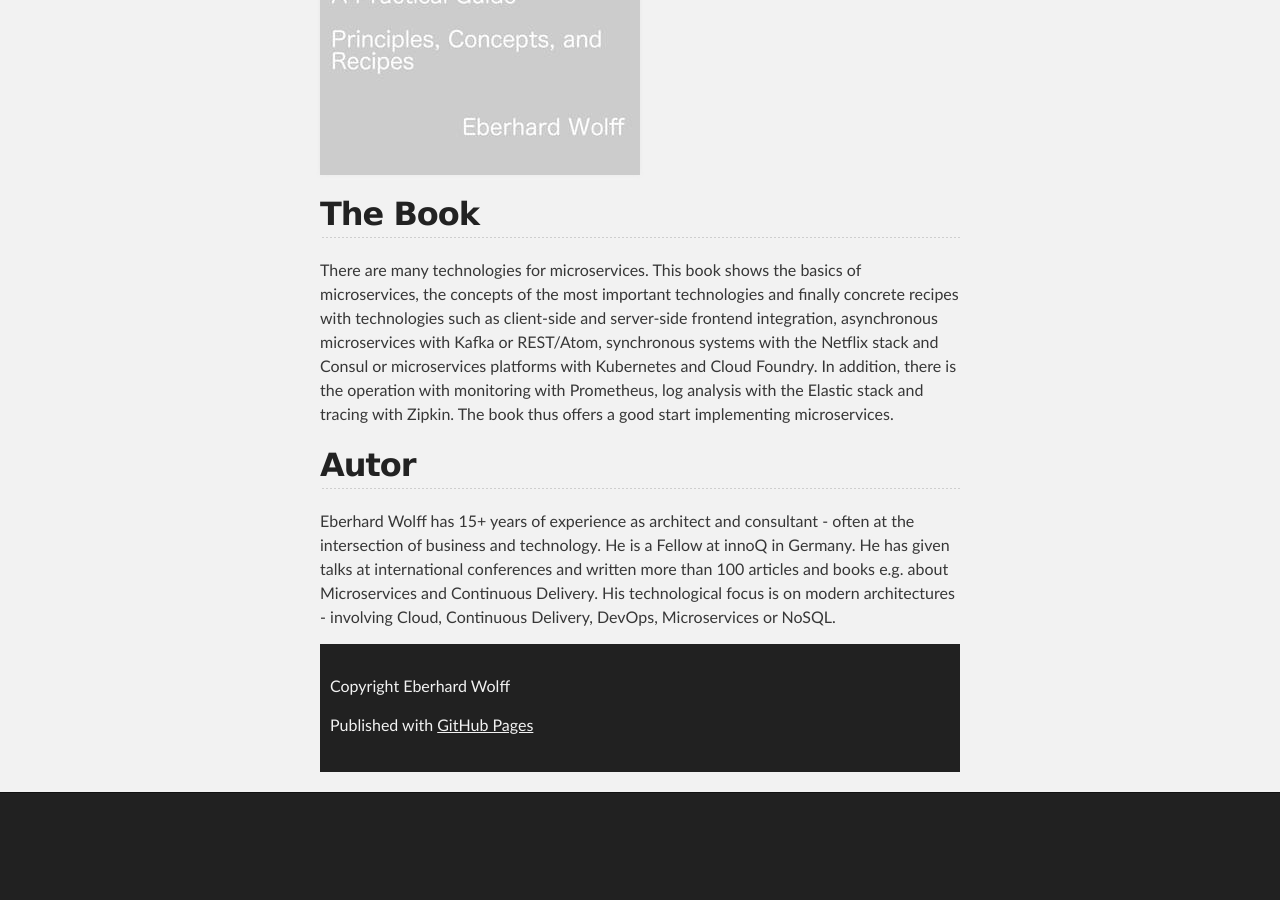
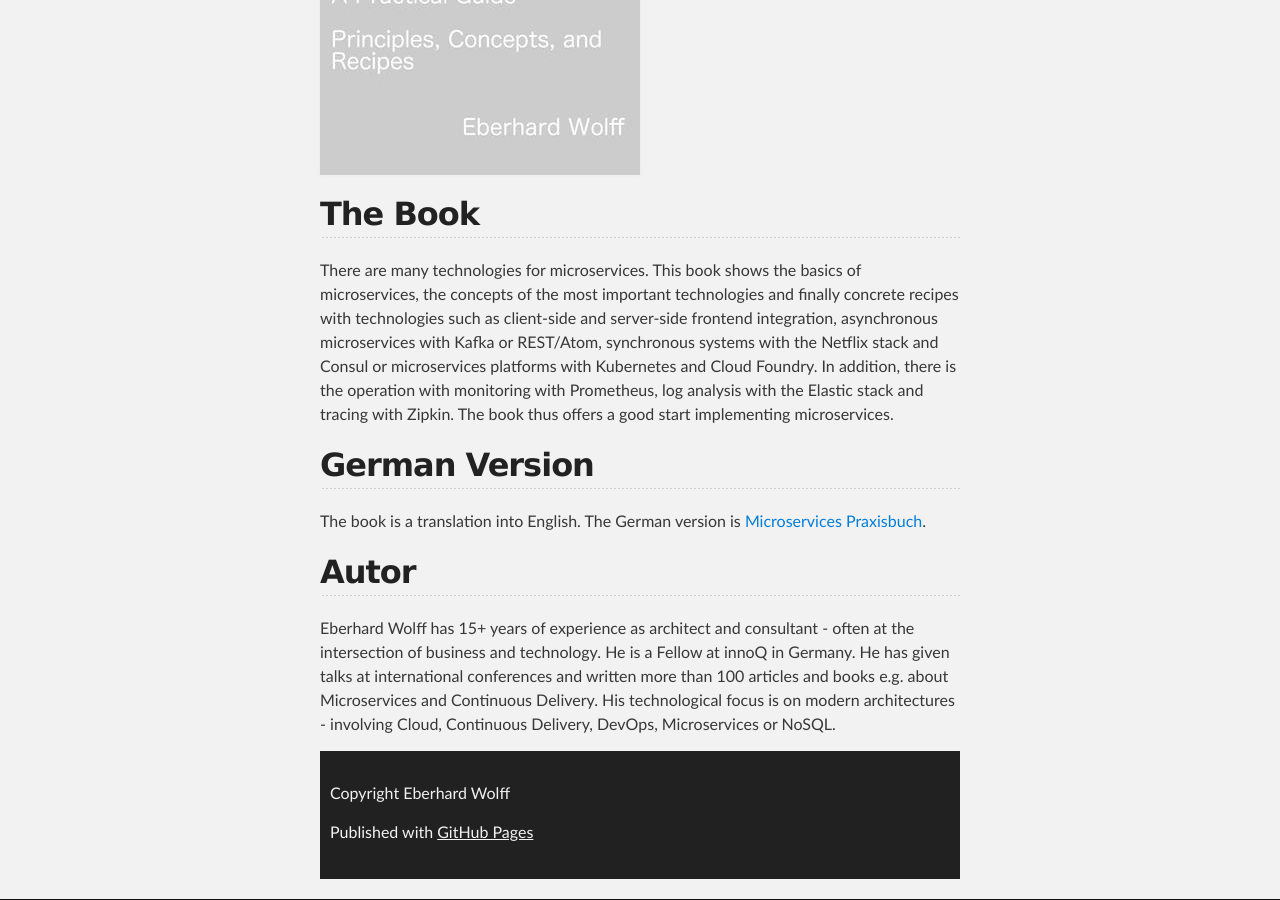
Before and after one commit to ewolff/practical-microservices.com, a Jekyll site: the page built from index.md, in a window 1280 px wide and 900 px high, scrolled down 630 px. Built offline with Jekyll 4.4.1, drawn with Linux system fonts in a browser that asks for light colours; before the commit the page ends 1423 px from its top, so only the background shows below that.

Commit message:
Add links to German versions

```diff
--- a/index.md
+++ b/index.md
@@ -21,6 +21,11 @@ and Cloud Foundry. In addition, there is the operation with monitoring
 with Prometheus, log analysis with the Elastic stack and tracing with
 Zipkin. The book thus offers a good start implementing microservices.
 
+## German Version
+
+The book is a translation into English. The German version is
+[Microservices Praxisbuch](http://microservices-praxisbuch.de).
+
 ## Autor
 
 Eberhard Wolff has 15+ years of experience as architect and
```
Also changed, not shown: recipes.md (+5 -0 lines).
